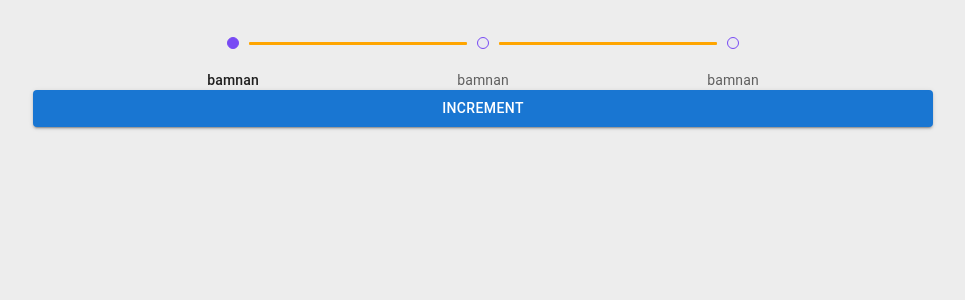
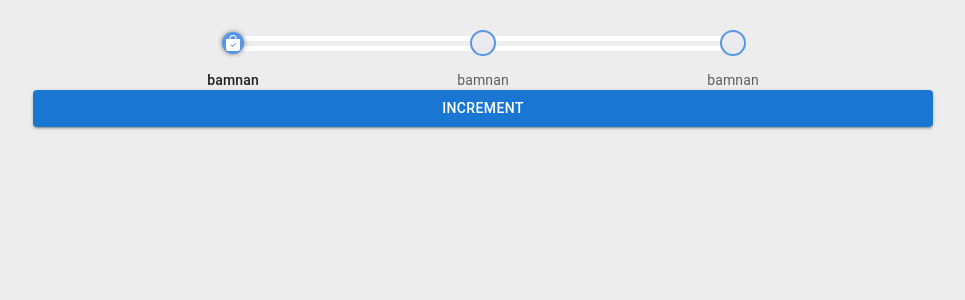
Before and after one commit to mrAJAY1/social_media, a React (Create React App) app in the folder client/: page / in a window 1280 px wide. Shown: the top 300 px of the page, without its empty margins (157-1122 px from the left). Built offline with nearby package versions, Linux system fonts and the light colour scheme.

Commit message:
customized stepper icon and connector

```diff
--- a/client/src/pages/signup/Signup.jsx
+++ b/client/src/pages/signup/Signup.jsx
@@ -1,53 +1,79 @@
 import React, { useState } from 'react'
 import { Grid, Stepper, Step, styled, StepConnector, StepLabel, StepConnectorIcon, stepConnectorClasses, Checkbox, Button } from '@mui/material'
-import {  BsFillPatchCheckFill } from 'react-icons/bs'
+import { BsFillPatchCheckFill,BsCartCheckFill,BsFillBagCheckFill } from 'react-icons/bs'
 import propTypes from 'prop-types'
 
 const QontoConnector = styled(StepConnector)(({ theme }) => ({
   [`&.${stepConnectorClasses.alternativeLabel}`]: {
-    top: 10,
-    left: 'calc(-50% + 16px)',
-    right: 'calc(50% + 16px)',
-    transition:'0.5s'
+    top: 4,
+    left: 'calc(-50% + 3px)',
+    right: 'calc(50% + 3px)',
+    zIndex: '-1',
+    transition: '0.5s',
+    border: '1px solid black',
+    borderColor: 'white',
+    borderRight: '0',
+    borderLeft: 'currentColor',
+    borderWidth: 5
 
   },
   [`&.${stepConnectorClasses.active}`]: {
     [`& .${stepConnectorClasses.line}`]: {
-      borderColor: '#784af4',
+      borderColor: '#5596E6',
     },
   },
   [`&.${stepConnectorClasses.completed}`]: {
     [`& .${stepConnectorClasses.line}`]: {
-      borderColor: '#784af4',
+      borderColor: '#5596E6',
     },
   },
   [`& .${stepConnectorClasses.line}`]: {
-    borderColor: theme.palette.mode === 'dark' ? theme.palette.grey[800] : 'orange',
-    borderTopWidth: 3,
+    borderColor: theme.palette.mode === 'dark' ? theme.palette.grey[800] : 'transparent',
+    borderTopWidth: 5,
     borderRadius: 1,
+    transition: 'ease-in 0.3s'
   },
 }))
 
 const QontoStepIconRoot = styled('div')(({ theme, ownerState }) => ({
   color: theme.palette.mode === 'dark' ? theme.palette.grey[700] : '#eaeaf0',
   display: 'flex',
+  justifyContent:'center',
   height: 22,
   alignItems: 'center',
+  transition: "0.5s",
+  borderRadius: '50%',
+  backgroundColor:'currentColor',
   ...(ownerState.active && {
-    color: '#784af4',
+    width:22,
+    backgroundColor:'#5596E6',
+    color: 'white',
+    borderRadius: '50%',
+    boxShadow: '0px 0px 5px gray'
   }),
   '& .QontoStepIcon-completedIcon': {
-    color: '#784af4',
+    color: 'white',
+    backgroundColor: "#5596E6",
     zIndex: 1,
-    fontSize: 18,
+    fontSize: 22,
+    border: '1px solid white',
+    borderRadius: '50%',
+    borderWidth: 3,
   },
   '& .QontoStepIcon-circle': {
-    width: 10,
-    height: 10,
+    width: 22,
+    height: 22,
     borderRadius: '50%',
-    border:'1px solid #784af4',
-    backgroundColor: 'currentColor',
+    border: '2px solid #5596E6',
+    color:'currentColor'
   },
+  // '& .QontoStepIcon-circle': {
+  //   width: 20,
+  //   height: 20,
+  //   borderRadius: '50%',
+  //   border: '2px solid #5596E6',
+  //   backgroundColor: 'currentColor',
+  // },
 }))
 
 function QontoStepIcon(props) {
@@ -55,10 +81,12 @@ function QontoStepIcon(props) {
 
   return (
     <QontoStepIconRoot ownerState={{ active }} className={className}>
-      {completed ? (
+      {active?<BsFillBagCheckFill/>:completed ? (
         <BsFillPatchCheckFill className="QontoStepIcon-completedIcon" />
-      ) : (
-        <div className="QontoStepIcon-circle" />
+      ):(
+        // <div style={{ transition: "ease-in-out 0.5s" }} className="QontoStepIcon-circle" />
+        <BsCartCheckFill style={{ transition: "ease-in-out 0.5s" }} className="QontoStepIcon-circle" />
+
       )}
     </QontoStepIconRoot>
   );
@@ -72,6 +100,7 @@ QontoStepIcon.propTypes = {
   active: propTypes.bool,
   className: propTypes.string,
   /**
+   *
    * Mark the step as completed. Is passed to child components.
    * @default false
    */
@@ -84,10 +113,10 @@ QontoStepIcon.propTypes = {
 
 function Signup() {
   const [values, setValues] = useState({})
-  const steps = [{value:'personal',step:0}, {value:'otp',step:1}, {value:'finish',step:2}];
-  const [currentStep,setCurrentStep] = useState(0)
-  const incrementVal =() =>{
-    setCurrentStep(currentStep+1)
+  const steps = [{ value: 'personal', step: 0 }, { value: 'otp', step: 1 }, { value: 'finish', step: 2 }];
+  const [currentStep, setCurrentStep] = useState(0)
+  const incrementVal = () => {
+    setCurrentStep(currentStep + 1)
   }
 
   return (
```
Lines whose indentation alone changed are shown as unchanged.
